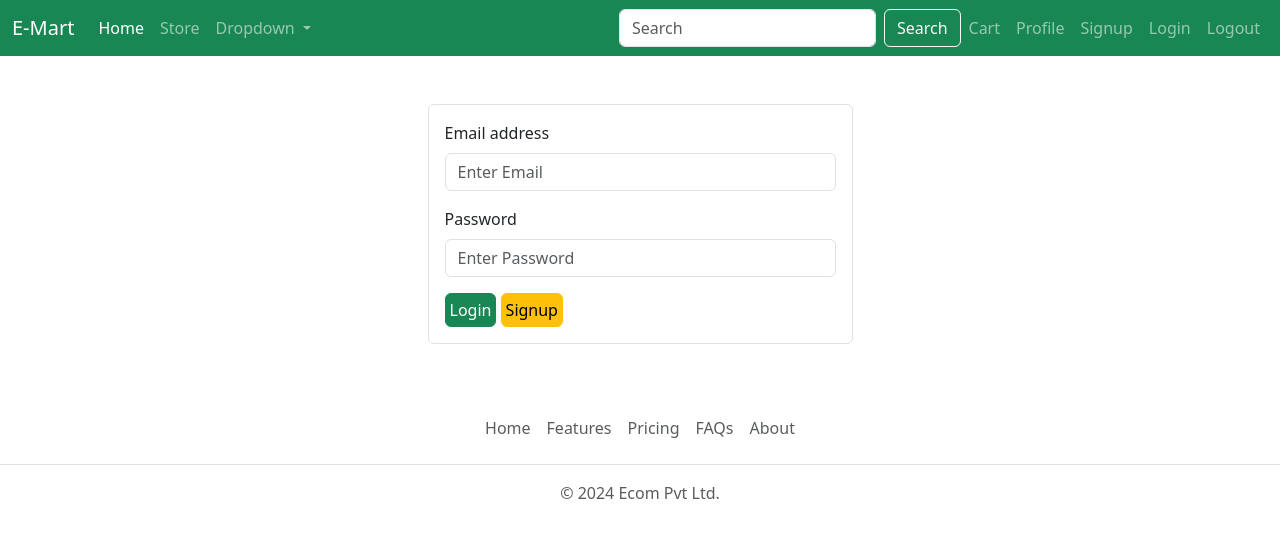
After one commit to shivamsaini525/Estore_django, a Django app: page /login in a window 1280 px wide. The commit adds this page. Shown: the top 538 px of the page. Run offline with Django 5.2, Linux system fonts and the light colour scheme; some libraries are stand-ins or nearby versions.

Commit message:
login completee bro

```diff
--- a/store/templates/base.html
+++ b/store/templates/base.html
@@ -3,7 +3,7 @@
 <head>
     <meta charset="UTF-8">
     <meta name="viewport" content="width=device-width, initial-scale=1.0">
-    <title>Ecom</title>
+    <title>E-Mart</title>
     {% load bootstrap5 %}
   {% bootstrap_css %}
   {% bootstrap_javascript %}
@@ -12,7 +12,7 @@
     <!-- Navbar -->
     <nav class="navbar navbar-expand-lg navbar-dark bg-success">
       <div class="container-fluid">
-        <a class="navbar-brand" href="/">E-Com</a>
+        <a class="navbar-brand" href="/">E-Mart</a>
         <button class="navbar-toggler" type="button" data-bs-toggle="collapse" data-bs-target="#navbarSupportedContent" aria-controls="navbarSupportedContent" aria-expanded="false" aria-label="Toggle navigation">
           <span class="navbar-toggler-icon"></span>
         </button>
@@ -51,6 +51,9 @@
             <li class="nav-item">
                 <a class="nav-link" href="/signup">Signup</a>
               </li>
+              <li class="nav-item">
+                <a class="nav-link" href="/login">Login</a>
+              </li>
             <li class="nav-item">
               <a class="nav-link" href="#">Logout</a>
             </li>
--- /dev/null
+++ b/store/templates/login.html
@@ -0,0 +1,38 @@
+{% extends 'base.html' %}
+
+{% block content %}
+
+<div class="container">
+    <div class="p-4 m-4">
+        <div class="col-lg-5 mx-auto border rounded p-3">
+            <form action="/login" method="POST">
+                {% csrf_token %}
+                {% if error %}
+                <div class="alert alert-danger" role="alert">
+
+                    <p>{{error}}</p>
+
+                </div>
+                {% endif %}
+
+                <div class="col mb-3">
+                    <label for="exampleInputEmail1" class="form-label">Email address</label>
+                    <input type="email" class="form-control" id="exampleInputEmail1" aria-describedby="emailHelp" name="email" placeholder="Enter Email" value="{{values.email}}">
+                </div>
+
+                <div class="mb-3">
+                  <label for="exampleInputPassword1" class="form-label">Password</label>
+                  <input type="password" class="form-control" id="exampleInputPassword1" name="password" placeholder="Enter Password">
+                </div>
+
+                <button type="submit" class="btn btn-success p-1">Login</button>
+
+                <a href="/signup" class="p-1 btn btn-warning">Signup</a>
+              </form>
+        </div>
+
+    </div>
+</div>
+
+
+{% endblock  %}
--- a/store/urls.py
+++ b/store/urls.py
@@ -20,5 +20,6 @@ from .views import *
 
 urlpatterns = [
     path('',index,name='home'),
-    path('signup',signup, name='signup')
+    path('signup',signup, name='signup'),
+    path('login',login, name='login')
 ]
--- a/store/views.py
+++ b/store/views.py
@@ -97,3 +97,25 @@ def signup(request):
      return render(request,'signup.html')
    else:
      return registerUser(request)
+
+def login(request):
+   if request.method == "GET":
+      return render(request, 'login.html')
+   else:
+      postdata=request.POST
+      email=postdata.get('email')
+      password=postdata.get('password')
+      customer=Customer.get_customer_by_email(email)
+
+      error_message=None
+      if customer:
+            flag=check_password(password ,customer.password)
+            if flag:
+               return redirect('home')
+            else:
+               error_message="Passwod is Wrong"
+               return render(request,'login.html',{'error':error_message})
+
+      else:
+         error_message="Email or Password is Wrong"
+         return render(request,'login.html',{'error':error_message})
```
Also changed, not shown: store/models/customer.py (+7 -0 lines).
